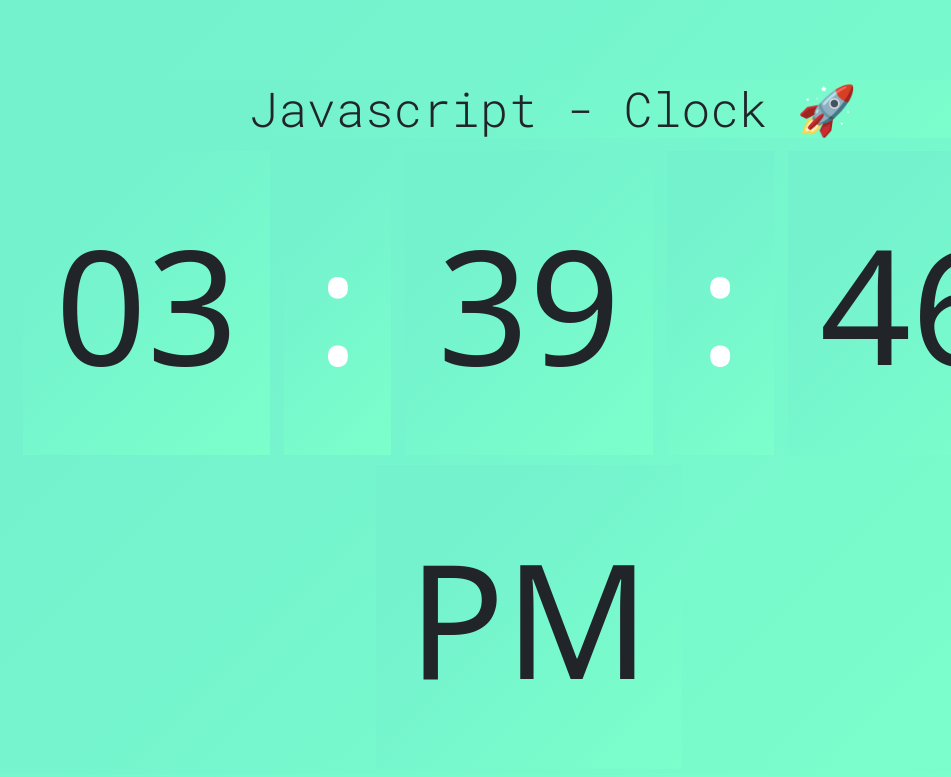
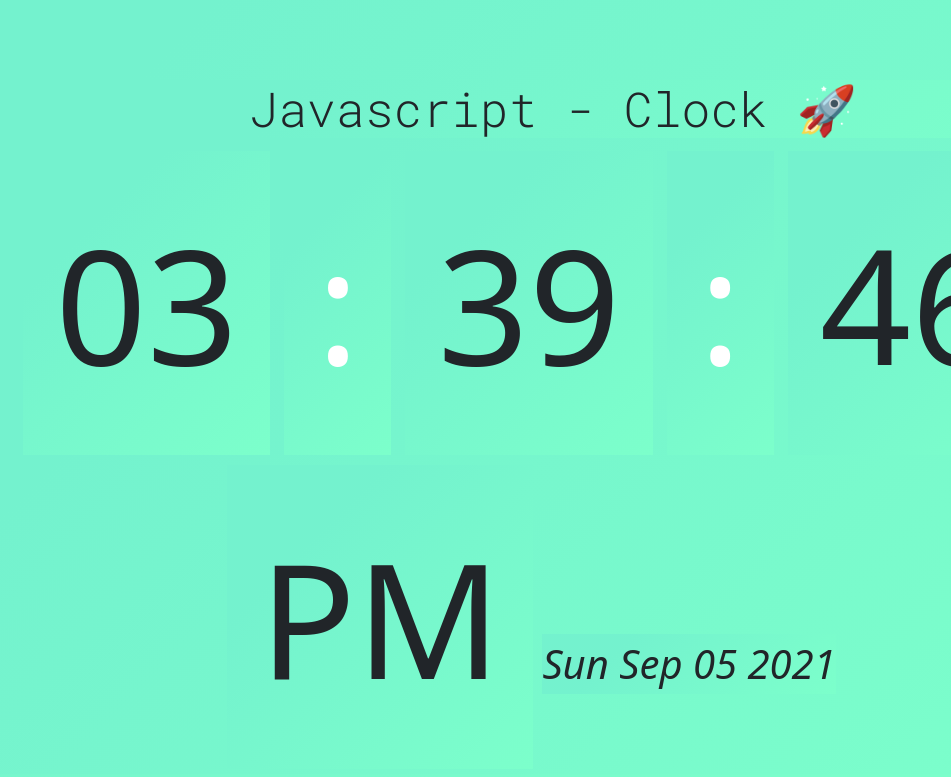
Before and after one commit to officialGanesh/Clock, a plain HTML site: page index.html in a window 1280 px wide. Shown: the top 777 px of the page, without its empty margins (329-1280 px from the left). Drawn offline with nearby package versions, Linux system fonts and the light colour scheme.

Commit message:
Display dates

```diff
--- a/clock.js
+++ b/clock.js
@@ -4,6 +4,7 @@ let hour = document.getElementById('hour');
 let min = document.getElementById('min');
 let sec = document.getElementById('sec');
 let noon = document.getElementById('noon');
+let date = document.getElementById('date');
 
 
 function clock(){
@@ -12,6 +13,7 @@ function clock(){
     let  mn = newDate.getMinutes();
     let  sc = newDate.getSeconds();
 
+    date.innerHTML = `${newDate.toDateString()}`
     hour.innerHTML = hr;
     min.innerHTML = mn;
     sec.innerHTML = sc;
--- a/style.css
+++ b/style.css
@@ -37,3 +37,10 @@
     font-weight: 25rem;
     color: white;
 }
+
+#date{
+    display:inline-block;
+    font-size: 2.5rem;
+    margin-top: 2rem;
+    font-style:oblique;
+}
```
